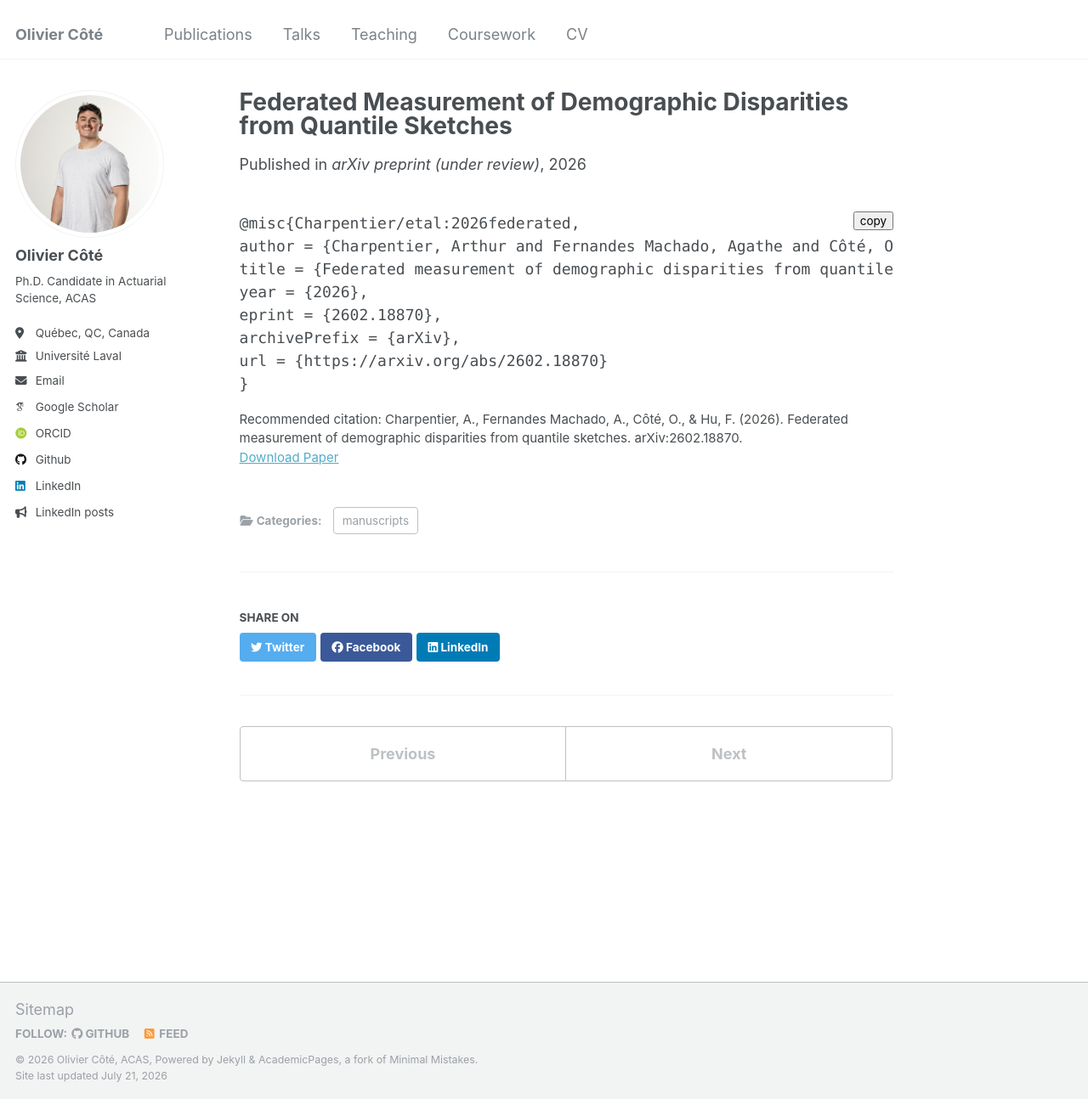
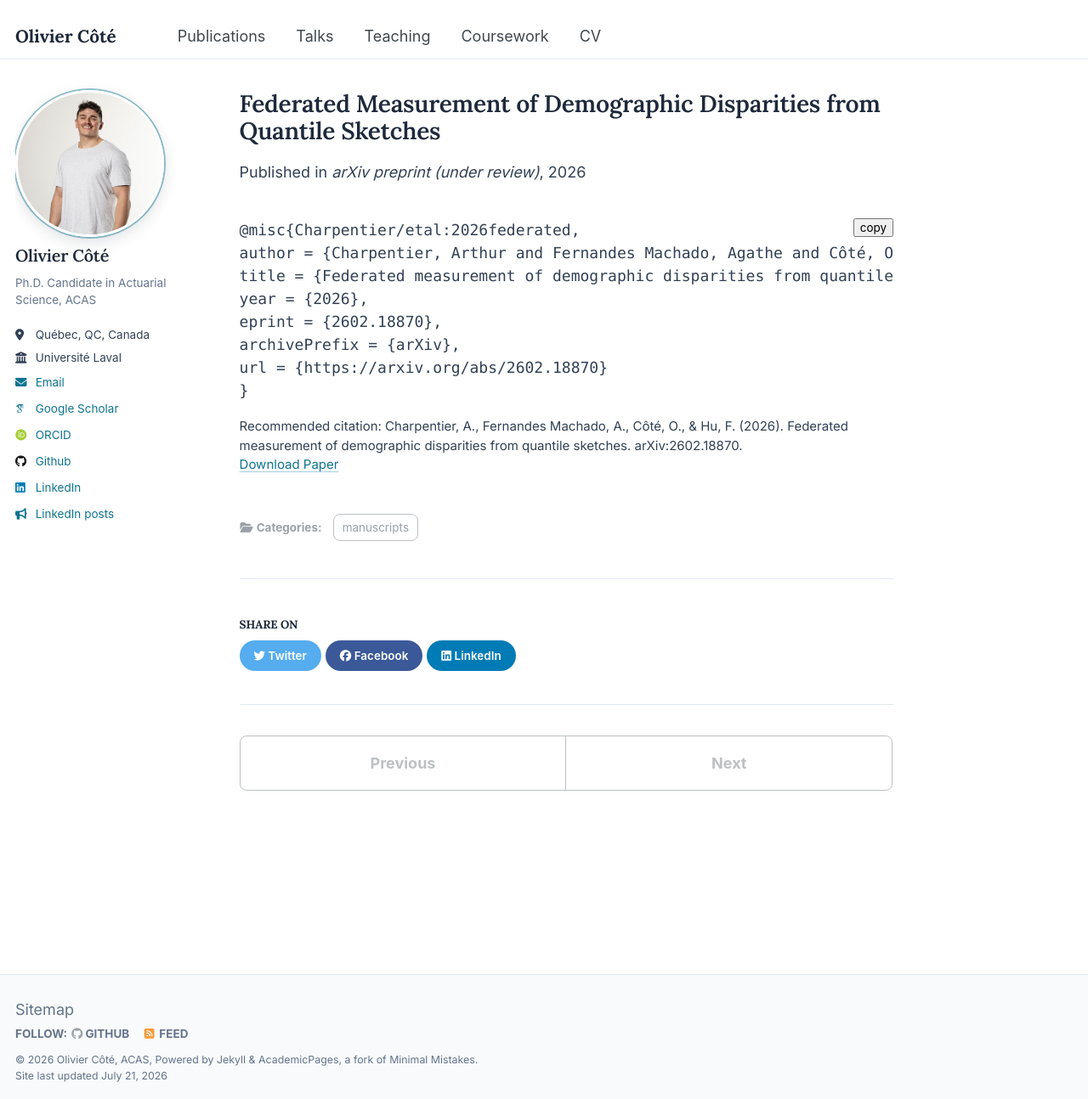
Before and after one commit to OliCoSide/olicoside.github.io, a Jekyll site: the page built from _publications/2026-federated-quantile-sketches.md, in a window 1280 px wide and 1294 px high. Shown: the whole window at 85% size. Built offline with Jekyll 4.4.1, drawn with Linux system fonts in a browser that asks for light colours; some web fonts are replaced.

Commit message:
Polished design refresh: typography, accent color, cards
- Inter (body) + Lora (headings) webfonts, loaded in head.html
- Deep-teal accent color for links, buttons and section-heading bars
- Publication/talk/teaching lists rendered as hoverable cards
- Refined masthead, avatar ring, pill buttons, footer and misc polish
- All custom rules isolated in _sass/_custom.scss, loaded last

Co-Authored-By: Claude Fable 5 <noreply@anthropic.com>
Claude-Session: https://claude.ai/code/session_01QAe2zoU8THi17T6LMKAkKv

```diff
--- a/_includes/head.html
+++ b/_includes/head.html
@@ -15,6 +15,11 @@
   document.documentElement.className = document.documentElement.className.replace(/\bno-js\b/g, '') + ' js ';
 </script>
 
+<!-- Webfonts -->
+<link rel="preconnect" href="https://fonts.googleapis.com">
+<link rel="preconnect" href="https://fonts.gstatic.com" crossorigin>
+<link href="https://fonts.googleapis.com/css2?family=Inter:wght@400;500;600;700&family=Lora:ital,wght@0,500;0,600;0,700;1,500&display=swap" rel="stylesheet">
+
 <!-- For all browsers -->
 <link rel="stylesheet" href="{{ base_path }}/assets/css/main.css">
 
--- /dev/null
+++ b/_sass/_custom.scss
@@ -0,0 +1,273 @@
+/* ==========================================================================
+   CUSTOM DESIGN LAYER — polished refresh (2026)
+   Loaded last so it overrides the theme defaults.
+   ========================================================================== */
+
+/*
+   Global typography & texture
+   ========================================================================== */
+
+html {
+  scroll-behavior: smooth;
+}
+
+body {
+  -webkit-font-smoothing: antialiased;
+  -moz-osx-font-smoothing: grayscale;
+  text-rendering: optimizeLegibility;
+  font-feature-settings: "kern" 1, "liga" 1;
+}
+
+::selection {
+  background: $accent-color-light;
+  color: $accent-color-dark;
+}
+
+h1, h2, h3, h4 {
+  color: $ink;
+  letter-spacing: -0.01em;
+}
+
+/* content links: accent color with a refined underline */
+.page__content a:not(.btn),
+.author__urls a,
+.archive a {
+  color: $accent-color;
+  text-decoration-color: rgba($accent-color, 0.35);
+  text-underline-offset: 3px;
+  transition: color 0.15s ease-in-out, text-decoration-color 0.15s ease-in-out;
+
+  &:hover {
+    color: $accent-color-dark;
+    text-decoration-color: $accent-color-dark;
+  }
+}
+
+/*
+   Masthead & navigation
+   ========================================================================== */
+
+.masthead {
+  border-bottom: 1px solid $card-border;
+  background: rgba(255, 255, 255, 0.95);
+
+  .masthead__menu-item--lg a {
+    font-family: $lora;
+    font-weight: 700;
+    font-size: 1.15em;
+    color: $ink;
+  }
+
+  .greedy-nav a {
+    transition: color 0.15s ease-in-out;
+
+    &:hover {
+      color: $accent-color;
+    }
+  }
+}
+
+/*
+   Page titles & section headings
+   ========================================================================== */
+
+.page__title {
+  font-weight: 600;
+  line-height: 1.15;
+}
+
+.page__content {
+
+  h1 {
+    position: relative;
+    margin-top: 1.6em;
+    padding-bottom: 0.35em;
+    font-size: $type-size-3;
+    border-bottom: 1px solid $card-border;
+
+    &::after {
+      content: "";
+      position: absolute;
+      left: 0;
+      bottom: -1px;
+      width: 48px;
+      height: 3px;
+      border-radius: 3px;
+      background: $accent-color;
+    }
+  }
+
+  h2 {
+    position: relative;
+
+    &::after {
+      content: "";
+      position: absolute;
+      left: 0;
+      bottom: -1px;
+      width: 36px;
+      height: 3px;
+      border-radius: 3px;
+      background: $accent-color;
+    }
+  }
+}
+
+/*
+   Sidebar / author profile
+   ========================================================================== */
+
+.author__avatar img {
+  padding: 0;
+  border: 3px solid #fff;
+  box-shadow: 0 0 0 2px rgba($accent-color, 0.45), 0 6px 18px rgba(30, 41, 59, 0.14);
+
+  @media screen and (min-width: 1024px) {
+    padding: 0;
+    border: 3px solid #fff;
+  }
+}
+
+.sidebar .author__name {
+  font-family: $lora;
+  font-weight: 600;
+  font-size: 1.1em;
+  color: $ink;
+}
+
+.author__bio {
+  color: $muted;
+}
+
+.author__urls {
+  a {
+    text-decoration: none;
+
+    &:hover {
+      text-decoration: underline;
+      text-underline-offset: 3px;
+    }
+  }
+}
+
+/*
+   Archive lists (publications, talks, teaching) as cards
+   ========================================================================== */
+
+.list__item .archive__item {
+  margin-bottom: 1em;
+  padding: 1.05em 1.25em;
+  background: #fff;
+  border: 1px solid $card-border;
+  border-radius: 10px;
+  box-shadow: 0 1px 2px rgba(30, 41, 59, 0.04);
+  transition: transform 0.15s ease-in-out, box-shadow 0.15s ease-in-out,
+    border-color 0.15s ease-in-out;
+
+  &:hover {
+    transform: translateY(-2px);
+    border-color: rgba($accent-color, 0.45);
+    box-shadow: 0 6px 18px rgba(30, 41, 59, 0.1);
+  }
+
+  .archive__item-title {
+    margin-top: 0;
+    font-family: $lora;
+    font-weight: 600;
+    font-size: 1.12em;
+
+    a {
+      color: $ink;
+      text-decoration: none;
+
+      &:hover {
+        color: $accent-color;
+      }
+    }
+  }
+
+  p {
+    margin-top: 0.35em;
+    margin-bottom: 0.25em;
+    color: $muted;
+    font-size: $type-size-6;
+  }
+
+  .archive__item-excerpt {
+    color: $text-color;
+    font-size: $type-size-6;
+  }
+}
+
+/* keep the plain look inside the online CV lists */
+.archive__item:hover .archive__item-title {
+  text-decoration: none;
+}
+
+.archive__subtitle {
+  color: $muted;
+  font-weight: 600;
+  letter-spacing: 0.02em;
+  text-transform: uppercase;
+  font-size: $type-size-6;
+}
+
+/*
+   Buttons
+   ========================================================================== */
+
+.btn {
+  border-radius: 999px;
+  padding: 0.6em 1.25em;
+  font-weight: 600;
+  transition: transform 0.15s ease-in-out, box-shadow 0.15s ease-in-out,
+    background-color 0.15s ease-in-out;
+
+  &:hover {
+    transform: translateY(-1px);
+    box-shadow: 0 4px 12px rgba(30, 41, 59, 0.18);
+  }
+}
+
+/*
+   Footer
+   ========================================================================== */
+
+.page__footer {
+  background: $surface;
+  border-top: 1px solid $card-border;
+  color: $muted;
+
+  footer {
+    margin-top: 1.5em;
+  }
+
+  a {
+    color: $muted;
+
+    &:hover {
+      color: $accent-color;
+    }
+  }
+}
+
+/*
+   Misc polish
+   ========================================================================== */
+
+blockquote {
+  border-left: 3px solid $accent-color;
+  font-style: normal;
+  color: $muted;
+}
+
+hr {
+  border: 0;
+  height: 1px;
+  background: $card-border;
+}
+
+table {
+  border-radius: $border-radius;
+  overflow: hidden;
+}
--- a/_sass/_variables.scss
+++ b/_sass/_variables.scss
@@ -28,8 +28,12 @@ $bodoni                     : "Bodoni MT", serif;
 $calisto                    : "Calisto MT", serif;
 $garamond                   : Garamond, serif;
 
-$global-font-family         : $sans-serif;
-$header-font-family         : $sans-serif;
+/* webfonts (loaded in _includes/head.html) */
+$inter                      : "Inter", $sans-serif;
+$lora                       : "Lora", Georgia, serif;
+
+$global-font-family         : $inter;
+$header-font-family         : $lora;
 $caption-font-family        : $serif;
 
 /* type scale */
@@ -61,18 +65,27 @@ $darker-gray                : mix(#000, $gray, 60%);
 $light-gray                 : mix(#fff, $gray, 50%);
 $lighter-gray               : mix(#fff, $gray, 90%);
 
+/* custom design tokens */
+$accent-color               : #0e7490; // deep teal — links, buttons, details
+$accent-color-dark          : #155e75;
+$accent-color-light         : #e0f2f7;
+$ink                        : #1e293b; // near-black slate for headings
+$muted                      : #64748b;
+$surface                    : #f8fafc;
+$card-border                : #e2e8f0;
+
 $body-color                 : #fff;
 $background-color           : #fff;
 $code-background-color      : #fafafa;
 $code-background-color-dark : $light-gray;
-$text-color                 : $dark-gray;
-$border-color               : $lighter-gray;
+$text-color                 : #334155;
+$border-color               : $card-border;
 
-$primary-color              : #7a8288;
+$primary-color              : #40484e;
 $success-color              : #62c462;
 $warning-color              : #f89406;
 $danger-color               : #ee5f5b;
-$info-color                 : #52adc8;
+$info-color                 : $accent-color;
 
 /* brands */
 $behance-color              : #1769FF;
@@ -158,7 +171,7 @@ $susy: (
    Other
    ========================================================================== */
 
-$border-radius              : 4px;
+$border-radius              : 8px;
 $box-shadow                 : 0 1px 1px rgba(0, 0, 0, 0.125);
 $navicon-width              : 28px;
 $navicon-height             : 4px;
--- a/assets/css/main.scss
+++ b/assets/css/main.scss
@@ -39,3 +39,5 @@
 @import "vendor/font-awesome/brands";
 @import "vendor/magnific-popup/magnific-popup";
 @import "print";
+
+@import "custom";
```
